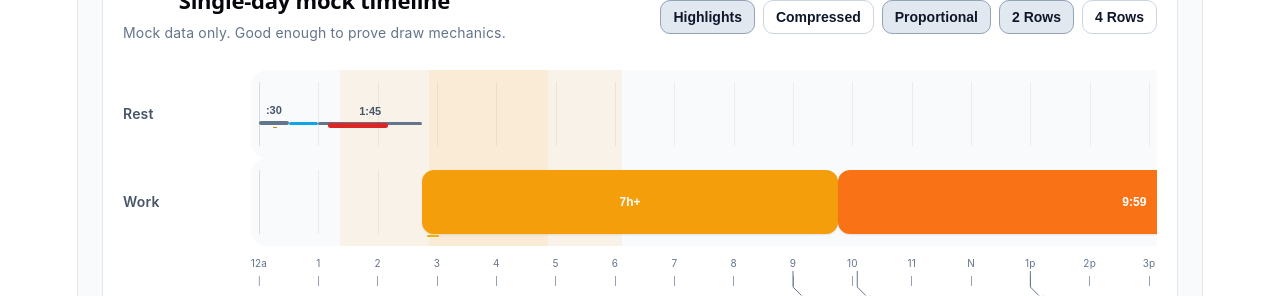
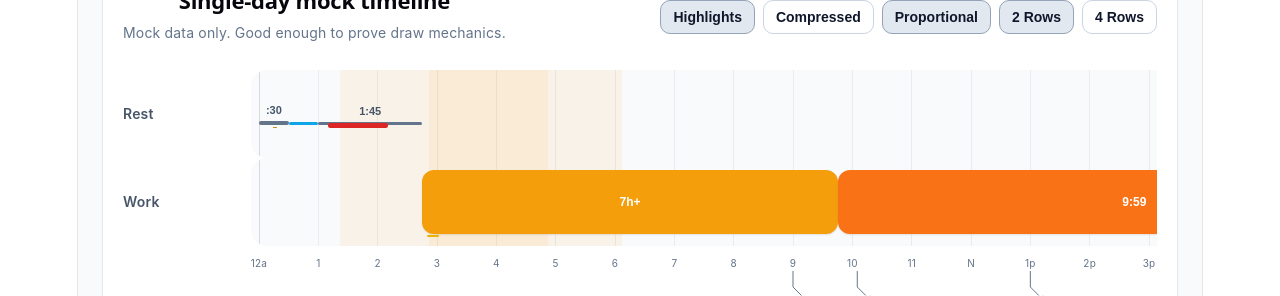
Before and after one commit to LarryBoyEval/matrix-play, a React (Vite) app: page / in a window 1280 px wide. Both pictures are taken after a click on the button "Proportional". Shown: the part 182-478 px from the top of the page. Built offline with nearby package versions, Linux system fonts and the light colour scheme.

Commit message:
Removed small ticks from hours Axis and extended hour guidelines to full grid height.

```diff
--- a/src/single-day-log.tsx
+++ b/src/single-day-log.tsx
@@ -791,14 +791,6 @@ function Axis({
                             >
                                 {formatHourLabel(second)}
                             </div>
-                            <div
-                                style={{
-                                    width: 0,
-                                    height: 10,
-                                    margin: "0 auto",
-                                    borderLeft: "1px solid #94a3b8",
-                                }}
-                            />
                         </div>
                     );
                 })}
@@ -1127,13 +1119,13 @@ function HourGuidelinesOverlay({
                         key={second}
                         style={{
                             position: "absolute",
-                            left: leftPx,
+                            left: leftPx - 0.5,
                             top: 0,
                             bottom: 0,
-                            width: 0,
-                            borderLeft: dayBoundary
-                                ? "1px solid rgba(15, 23, 42, 0.14)"
-                                : "1px solid rgba(15, 23, 42, 0.06)",
+                            width: 1,
+                            background: dayBoundary
+                                ? "rgba(15, 23, 42, 0.14)"
+                                : "rgba(15, 23, 42, 0.06)",
                         }}
                     />
                 );
@@ -1452,7 +1444,7 @@ function TimelineRowGroup({
                     aria-hidden="true"
                     style={{
                         position: "absolute",
-                        inset: `12px ${TRACK_X_PADDING}px`,
+                        inset: `0px ${TRACK_X_PADDING}px`,
                         pointerEvents: "none",
                         zIndex: 0,
                     }}
```
Also changed, not shown: design/todo.md (+10 -2 lines).
